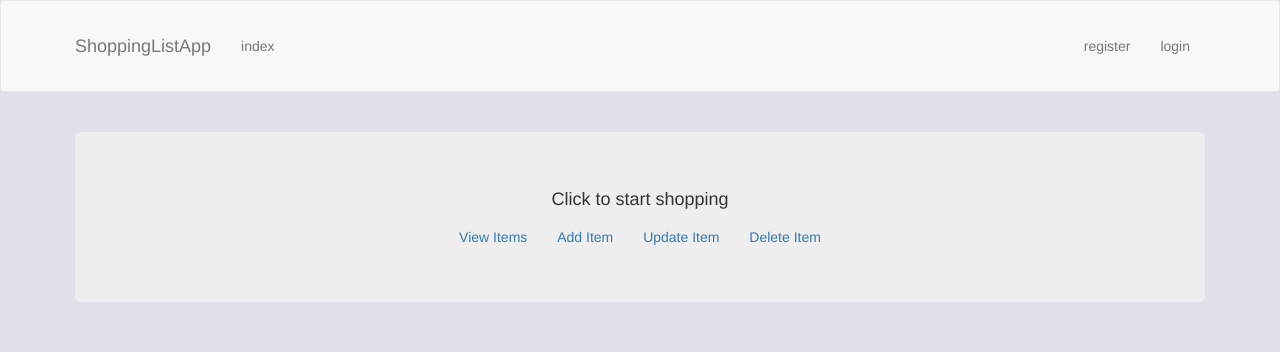
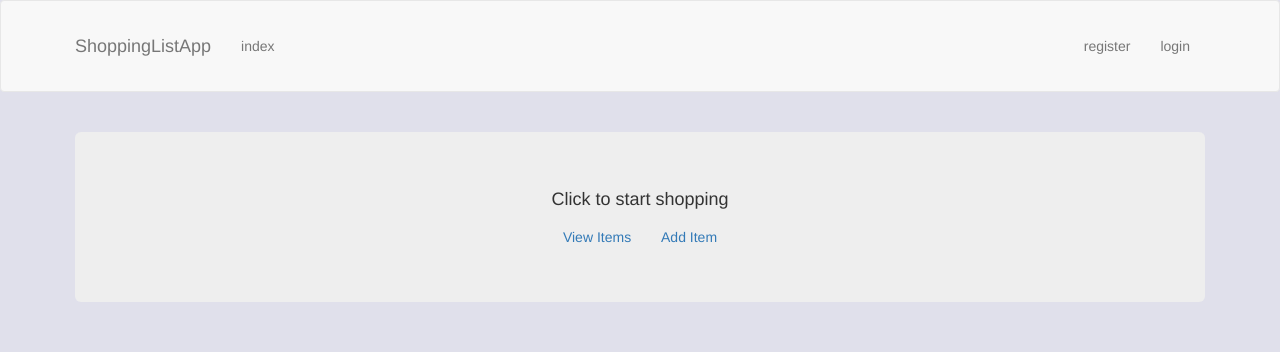
Before and after one commit to grace-mugoiri/shopping-list, a Flask app: page /shopping_list in a window 1280 px wide. Shown: the top 352 px of the page. Run offline with Flask 2, Linux system fonts and the light colour scheme; some libraries are stand-ins or nearby versions.

Commit message:
modified shopping_list file

```diff
--- a/shopping-list/templates/shopping_list.html
+++ b/shopping-list/templates/shopping_list.html
@@ -5,8 +5,6 @@
 		<!-- <input type="text" name="item" class="form-control" placeholder="item"> -->
 			<a class="btn btn info" href="/view_item"> View Items</a>
 			<a class="btn btn info" href="/add_item"> Add Item</a>
-			<a class="btn btn info" href="/update_item"> Update Item</a>
-			<a class="btn btn info" href="/delete_item"> Delete Item</a>
 
 	</div>
 {% endblock %}
```
